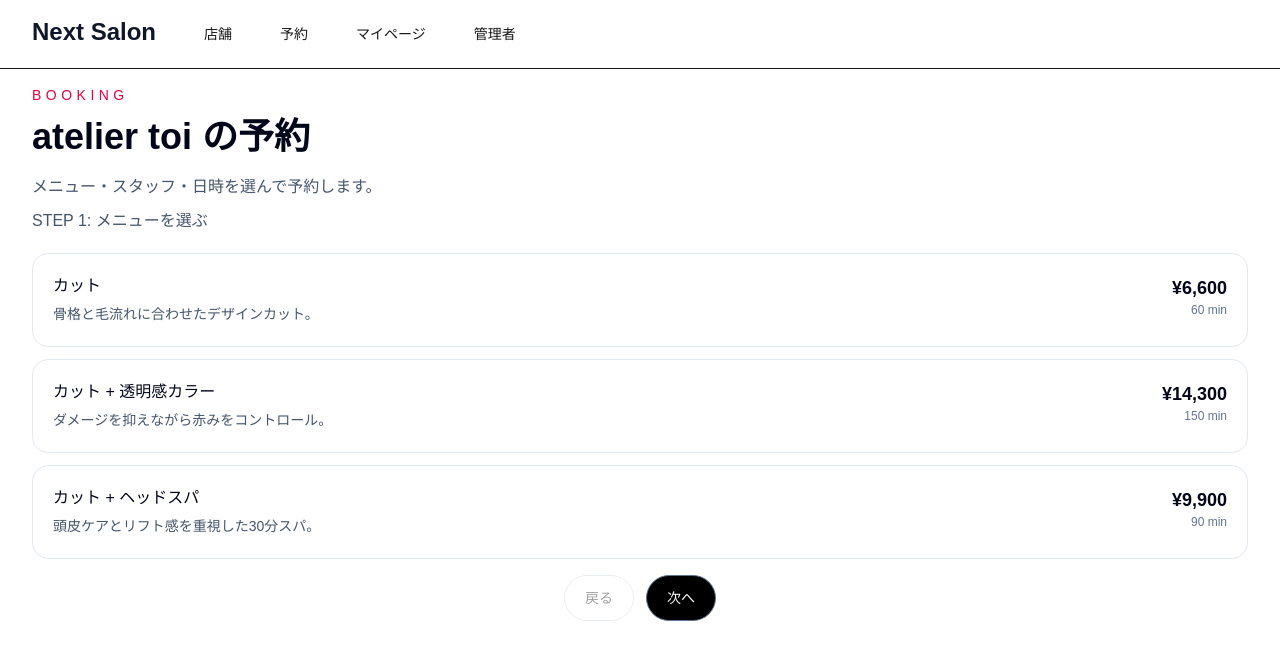
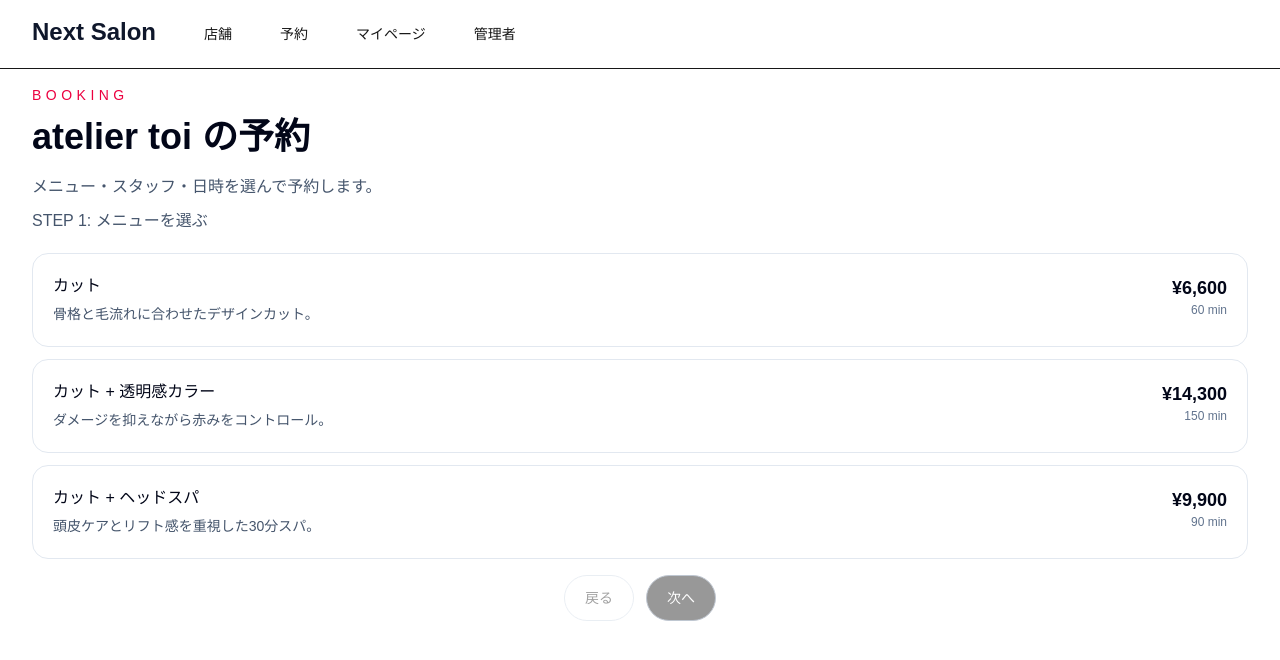
Before and after one commit to hina0629/FD31, a Next.js app in the folder next-salon/: page /shop/1/book in a window 1280 px wide. Shown: the top 660 px of the page. Built offline with nearby package versions, Linux system fonts and the light colour scheme; no server answers.

Commit message:
feat: 各ステップで必須項目が選ばれているかの条件を追加

```diff
--- a/next-salon/contexts/BookingContext.tsx
+++ b/next-salon/contexts/BookingContext.tsx
@@ -34,9 +34,16 @@ export type BookingAction =
   | { type: "next" }
   | { type: "prev" }
 
-// 「次へ」を押せるか（条件は、あとで追加する）
+// 各ステップで必須項目が選ばれているか
 export function canGoNext(state: BookingState): boolean {
-  return state.step <= TOTAL_STEPS
+  switch (state.step) {
+    case 1:
+      return state.menuId !== null
+    case 2:
+      return state.date !== null && state.time !== null
+    default:
+      return true
+  }
 }
 
 // Reducer関数
```
